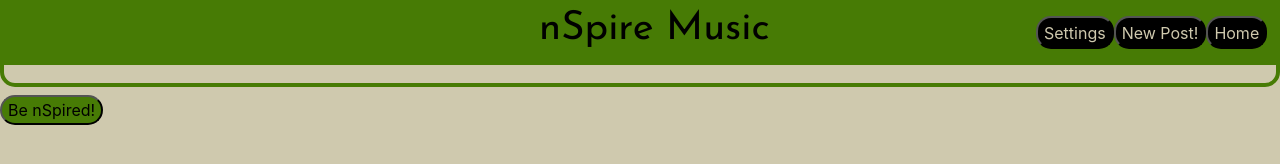
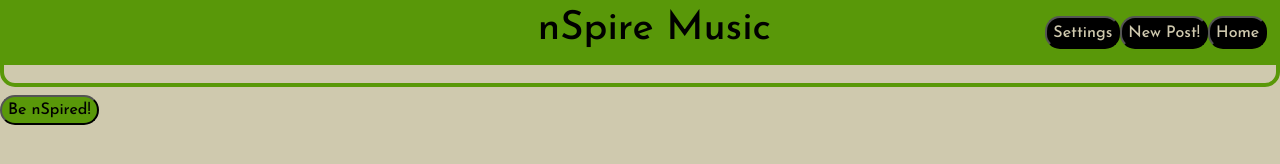
Before and after one commit to enrique-lol/nspire-music-client, a website built with webpack: page index.html in a window 1280 px wide. Both pictures are taken after typing "name@example.com", "Sample123" into the empty fields and a click on the button "Log in". Built offline with nearby package versions, Linux system fonts and the light colour scheme; files whose address does not match are found by name.

Commit message:
Final Commit Version 1 Fonts on whole app Color theme touch-up

```diff
--- a/assets/styles/index.scss
+++ b/assets/styles/index.scss
@@ -8,14 +8,14 @@ $red: #B53636;
 $grey: #808080;
 ///////////////
 $blue: #1B5AA0;
-$darkGreen: #477B05;
+$darkGreen: #599809;
 /////////////
 $darkTeal: #385E67;
 $coral: #FFA2F1;
 $chocolateBrown: #644207;
 ///////////////////////
 $babyBlue: #7692B1;
-$lightGreen: #A7C481;
+$lightGreen: #B7CD99;
 /////////////////////
 $darkblue: #6EB1D5;
 $reviewsContainer: #7A90A8;
@@ -33,14 +33,17 @@ $dullGreen: #7CA75C;
 .page {
   background-color: $oat;
   color: $black;
+  font-family: 'Josefin Sans', sans-serif;
 }
 
 body {
   background-color: $oat;
+  font-family: 'Josefin Sans', sans-serif;
 }
 
 nav {
   color: $white;
+  font-family: 'Josefin Sans', sans-serif;
 }
 
 .single-review {
@@ -184,16 +187,16 @@ nav {
 
 
 .nunito {
-  font-family: 'Nunito Sans', sans-serif;
+  font-family: 'Josefin Sans', sans-serif;
 }
 
 p {
   font-size: 20px;
-  font-family: 'Nunito Sans', sans-serif;
+  font-family: 'Josefin Sans', sans-serif;
 }
 
 .josefin {
-  font-family: 'Josefin Sans', serif;
+  font-family: 'Josefin Sans', sans-serif;
 }
 
 button {
--- a/index.html
+++ b/index.html
@@ -12,16 +12,10 @@
       <script src="public/application.js" type="text/javascript" charset="utf-8" defer></script>
 
       <style>
-@import url('https://fonts.googleapis.com/css2?family=Josefin+Sans:ital,wght@0,700;1,600;1,700&display=swap');
+@import url('https://fonts.googleapis.com/css2?family=Josefin+Sans:ital,wght@0,500;1,500&display=swap');
 </style>
 
-<style>
-@import url('https://fonts.googleapis.com/css2?family=Dosis:wght@500&family=Josefin+Sans:ital,wght@0,400;0,700;1,600;1,700&display=swap');
-</style>
 
-<style>
-@import url('https://fonts.googleapis.com/css2?family=Dosis:wght@500&family=Josefin+Sans:ital,wght@0,400;0,700;1,600;1,700&family=Nunito+Sans:wght@400;600&display=swap');
-</style>
 
     </head>
     <body>
```
